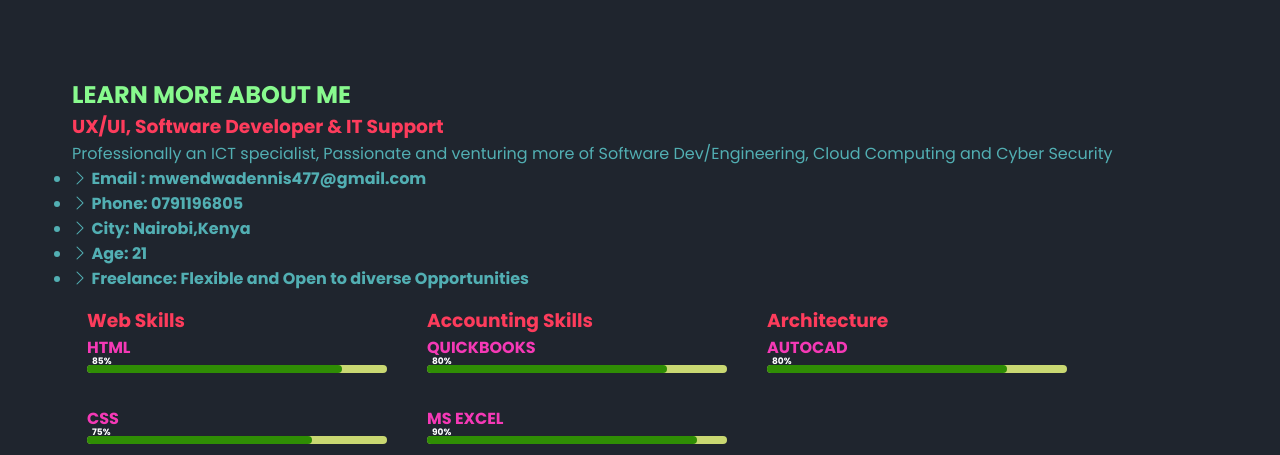
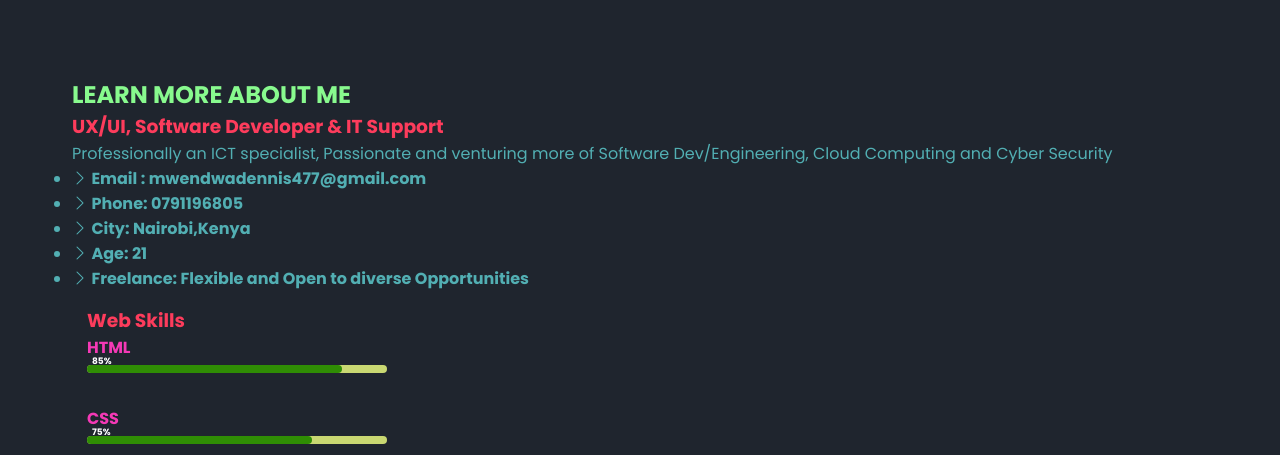
Before and after one commit to Mwendwa6/Mwendwa6.github.io, a plain HTML site: page index.html in a window 1280 px wide. Shown: the part 497-952 px from the top of the page. Drawn offline with nearby package versions, Linux system fonts and the light colour scheme.

Commit message:
Update index.html

```diff
--- a/index.html
+++ b/index.html
@@ -122,36 +122,6 @@
              <div class="skill-percentage">75%</div>
       </div>
             </li>
-            <li>
-        <h3>Accounting Skills</h3>
-
-        <div class="skill-bar">
-            <div class="skill-name">QUICKBOOKS</div>
-            <div class="skill-level-bar">
-              <div class="skill-level-fill" style="width: 80%;"></div>
-            </div>
-         <div class="skill-percentage">80%</div>
-        </div>
-
-        <div class="skill-bar">
-          <div class="skill-name">MS EXCEL</div>
-          <div class="skill-level-bar">
-            <div class="skill-level-fill" style="width: 90%;"></div>
-          </div>
-       <div class="skill-percentage">90%</div>
-      </div>
-      </li>
-            <li>
-
-        <div class="skill-bar">
-          <h3>Architecture</h3>
-            <div class="skill-name">AUTOCAD</div>
-            <div class="skill-level-bar">
-              <div class="skill-level-fill" style="width: 80%;"></div>
-            </div>
-         <div class="skill-percentage">80%</div>
-        </div>
-       </li>
         </ul>
        </div>
     </section>
```
